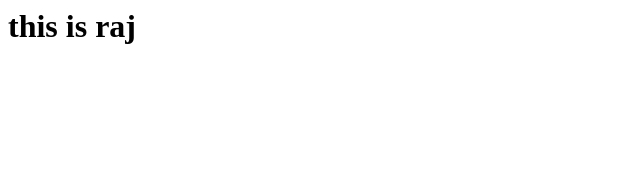
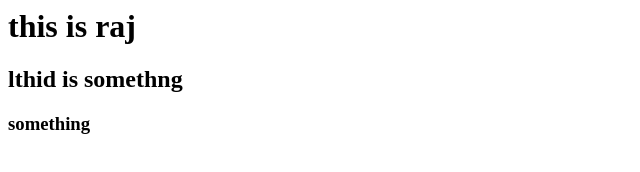
Before and after one commit to lingrajchandhapur/LearnbayDevops-, a plain HTML site: page index.html in a window 1280 px wide. Shown: the whole page, without its empty margins (0-640 px from the left). Drawn offline with Linux system fonts and the light colour scheme.

Commit message:
Update index.html

```diff
--- a/index.html
+++ b/index.html
@@ -1 +1,3 @@
 <h1>this is raj</h1>
+<h2>lthid is somethng</h2>
+<h3>something</h3>
```
